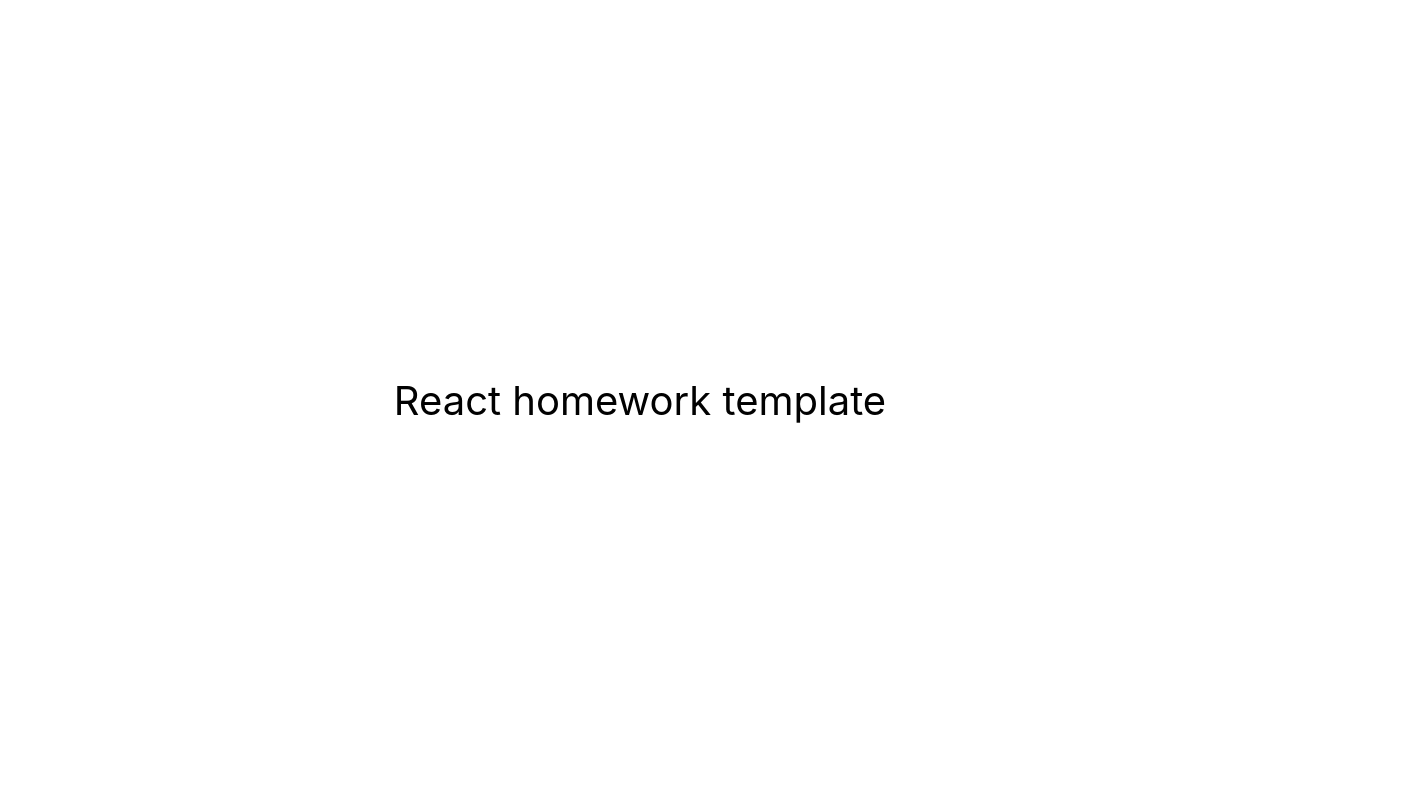
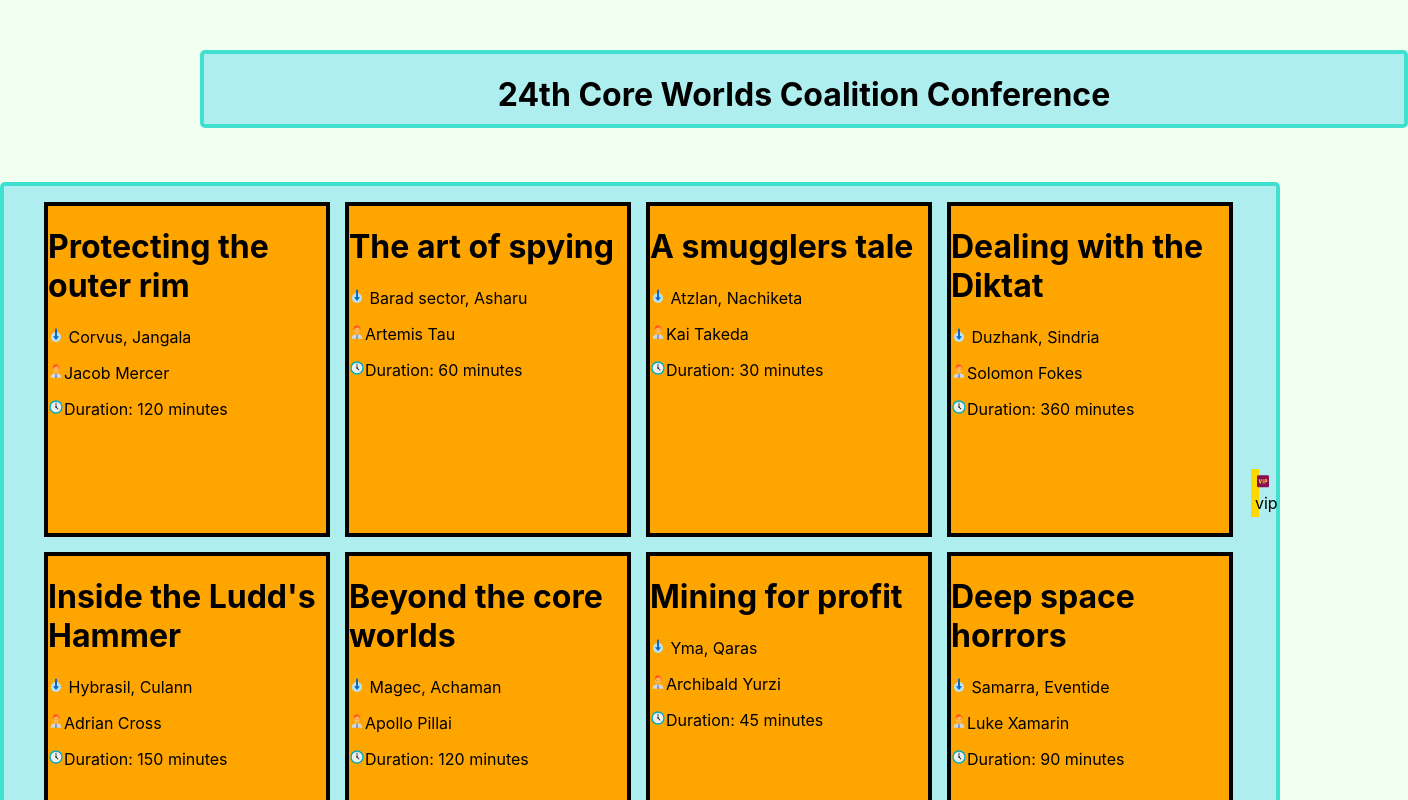
Before and after one commit to Olexander1234/board-react, a React (Create React App) app: page / in a window 1280 px wide. Shown: the top 800 px of the page, 1408 px wide, since content can reach past the window. Built offline with nearby package versions, Linux system fonts and the light colour scheme.

Commit message:
ячар

```diff
--- a/package.json
+++ b/package.json
@@ -1,5 +1,5 @@
 {
-  "name": "react-homework-template",
+  "name": "board-react",
   "version": "0.1.0",
   "private": true,
   "homepage": "https://goitacademy.github.io/react-homework-template/",
@@ -7,9 +7,12 @@
     "@testing-library/jest-dom": "^5.16.3",
     "@testing-library/react": "^12.1.4",
     "@testing-library/user-event": "^13.5.0",
+    "prop-types": "^15.8.1",
     "react": "^18.1.0",
     "react-dom": "^18.1.0",
+    "react-icons": "^4.10.1",
     "react-scripts": "5.0.1",
+    "styled-components": "^6.0.7",
     "web-vitals": "^2.1.3"
   },
   "scripts": {
--- a/src/components/App.jsx
+++ b/src/components/App.jsx
@@ -1,16 +1,15 @@
+import { EventTitle } from "./event/EventTitle";
+import { EventBoar } from "./event/EventBoar";
+import '../index.css';
+import boars from './boar.json';
+import { GlobalStyle} from './event/MyEvent.style'
 export const App = () => {
   return (
-    <div
-      style={{
-        height: '100vh',
-        display: 'flex',
-        justifyContent: 'center',
-        alignItems: 'center',
-        fontSize: 40,
-        color: '#010101'
-      }}
-    >
-      React homework template
-    </div>
+    <>
+<GlobalStyle/>
+    <EventTitle title={'24th Core Worlds Coalition Conference'}/>
+<EventBoar boars={boars}/>
+    </>
+
   );
 };
--- /dev/null
+++ b/src/components/boar.json
@@ -0,0 +1,82 @@
+[
+    {
+      "name": "Protecting the outer rim",
+      "location": "Corvus, Jangala",
+      "speaker": "Jacob Mercer",
+      "type": "free",
+      "time": {
+        "start": "2022-02-17T14:30:00",
+        "end": "2022-02-17T16:30:00"
+      }
+    },
+    {
+      "name": "The art of spying",
+      "location": "Barad sector, Asharu",
+      "speaker": "Artemis Tau",
+      "type": "free",
+      "time": {
+        "start": "2022-04-12T18:00:00",
+        "end": "2022-04-12T19:00:00"
+      }
+    },
+    {
+      "name": "A smugglers tale",
+      "location": "Atzlan, Nachiketa",
+      "speaker": "Kai Takeda",
+      "type": "paid",
+      "time": {
+        "start": "2022-06-23T17:00:00",
+        "end": "2022-06-23T17:30:00"
+      }
+    },
+    {
+      "name": "Dealing with the Diktat",
+      "location": "Duzhank, Sindria",
+      "speaker": "Solomon Fokes",
+      "type": "vip",
+      "time": {
+        "start": "2022-09-03T12:30:00",
+        "end": "2022-09-03T18:30:00"
+      }
+    },
+    {
+      "name": "Inside the Ludd's Hammer",
+      "location": "Hybrasil, Culann",
+      "speaker": "Adrian Cross",
+      "type": "free",
+      "time": {
+        "start": "2023-03-07T15:00:00",
+        "end": "2023-03-07T17:30:00"
+      }
+    },
+    {
+      "name": "Beyond the core worlds",
+      "location": "Magec, Achaman",
+      "speaker": "Apollo Pillai",
+      "type": "vip",
+      "time": {
+        "start": "2023-05-21T12:00:00",
+        "end": "2023-05-21T14:00:00"
+      }
+    },
+    {
+      "name": "Mining for profit",
+      "location": "Yma, Qaras",
+      "speaker": "Archibald Yurzi",
+      "type": "paid",
+      "time": {
+        "start": "2023-08-26T19:00:00",
+        "end": "2023-08-26T19:45:00"
+      }
+    },
+    {
+      "name": "Deep space horrors",
+      "location": "Samarra, Eventide",
+      "speaker": "Luke Xamarin",
+      "type": "free",
+      "time": {
+        "start": "2023-11-02T18:30:00",
+        "end": "2023-11-02T20:00:00"
+      }
+    }
+  ]
--- /dev/null
+++ b/src/components/event/Event.jsx
@@ -0,0 +1,42 @@
+import {Type} from './Type'
+import PropTypes from 'prop-types';
+import {FcInternal, FcManager, FcVip, FcClock} from 'react-icons/fc'
+import { EventCard } from './MyEvent.style';
+export const Event = ({ name, location, speaker, type, time }) => {
+  const startTime = new Date(time.start);
+  const endTime = new Date(time.end);
+  const durationMinutes = (endTime - startTime) / (1000 * 60);
+
+  return (
+
+    <EventCard>
+      <h1>{name}</h1>
+      <p>
+        <FcInternal /> {location}
+      </p>
+      <p>
+        <FcManager/>
+        {speaker}</p>
+
+      <p>
+        <FcClock/>
+
+        Duration: {durationMinutes} minutes</p>
+        <Type type={type}/>
+
+
+    </EventCard>
+
+  );
+};
+
+Event.propTypes = {
+    name: PropTypes.string.isRequired,
+    location: PropTypes.string.isRequired,
+    speaker: PropTypes.string.isRequired,
+    type: PropTypes.string.isRequired,
+    time: PropTypes.shape({
+      start: PropTypes.string.isRequired,
+      end: PropTypes.string.isRequired,
+    }).isRequired,
+  };
--- /dev/null
+++ b/src/components/event/EventBoar.jsx
@@ -0,0 +1,30 @@
+import { Event } from "./Event";
+
+import {EventDiv, EventList} from './MyEvent.style'
+export const EventBoar = ({boars}) => {
+  return (
+    <EventDiv>
+<EventList>
+
+
+        {boars.map(({ name, location, speaker, type, time }) => (
+
+<Event
+            key={name}
+            name={name}
+            location={location}
+            speaker={speaker}
+            type={type}
+            time={time}
+          />
+
+
+
+
+
+        ))}
+</EventList>
+
+    </EventDiv>
+  );
+};
--- /dev/null
+++ b/src/components/event/EventTitle.jsx
@@ -0,0 +1,9 @@
+
+import{EventsTitle} from'./MyEvent.style'
+
+export const EventTitle = ({title})=>{
+return <EventsTitle>
+    <h1>{title}</h1>
+    </EventsTitle>
+
+}
--- /dev/null
+++ b/src/components/event/MyEvent.style.jsx
@@ -0,0 +1,108 @@
+import styled from "styled-components";
+import { createGlobalStyle } from "styled-components"
+
+
+
+export const EventsTitle = styled.li`
+background-color: ${({theme})=>theme.colors.container};
+border: 4px solid ${({theme})=>theme.colors.borderContainer};
+border-radius: 5px;
+width: 1200px;
+height: 70px;
+margin-top: 50px;
+margin-left: 200px;
+text-align: center;
+`
+
+export const EventCard = styled.li`
+background-color: ${({theme})=>theme.colors.card};
+border: 4px solid ${({theme})=>theme.colors.borderCaed};
+width: calc((100% - 15px * 8 ) / 4);
+
+
+
+
+`
+
+export const  EventDiv = styled.div`
+
+background-color: ${({theme})=>theme.colors.container};
+border: 4px solid ${({theme})=>theme.colors.borderContainer};
+border-radius: 5px;
+margin-top: 50px;
+display: flex;
+margin: calc(4px + 50px) 0 calc(4px + 50px) 0;
+
+`
+
+export const EventList = styled.ul`
+
+display: flex;
+flex-wrap: wrap;
+gap: 15px;
+
+
+`
+
+export const GlobalStyle = createGlobalStyle`
+body {
+    margin: 0;
+    font-family: -apple-system, BlinkMacSystemFont, 'Segoe UI', 'Roboto', 'Oxygen',
+      'Ubuntu', 'Cantarell', 'Fira Sans', 'Droid Sans', 'Helvetica Neue',
+      sans-serif;
+    -webkit-font-smoothing: antialiased;
+    -moz-osx-font-smoothing: grayscale;
+    background-color: 	#F0FFF0;
+  }
+
+  code {
+    font-family: source-code-pro, Menlo, Monaco, Consolas, 'Courier New',
+      monospace;
+  }
+
+  img {
+    display: block;
+    max-width: 100%;
+    height: auto;
+  }
+
+  ul {
+
+    list-style: none;
+  }
+
+  a {
+
+    text-decoration: none;
+  }
+  li{
+    list-style: none;
+  }
+
+`
+
+export const TypeText = styled.p`
+margin-left: 300px;
+margin-top: 50px;
+
+border: 4px solid ${({type, theme})=>{
+
+    switch (type) {
+        case 'free':
+ return theme.colors.green;
+ case 'paid':
+    return theme.colors.purple;
+
+    case 'vip':
+    return theme.colors.cold;
+
+
+
+        default:
+        return    theme.colors.black;
+
+    }
+
+}}
+
+`
--- /dev/null
+++ b/src/components/event/Type.jsx
@@ -0,0 +1,14 @@
+import { FcVip} from 'react-icons/fc'
+import {TypeText} from './MyEvent.style'
+
+export const Type = ({type})=>{
+return  <TypeText type={type}>
+  <FcVip/>
+  {type}
+  </TypeText>
+
+
+
+
+
+}
--- a/src/index.css
+++ b/src/index.css
@@ -7,9 +7,35 @@ body {
     sans-serif;
   -webkit-font-smoothing: antialiased;
   -moz-osx-font-smoothing: grayscale;
+
 }
 
 code {
   font-family: source-code-pro, Menlo, Monaco, Consolas, 'Courier New',
     monospace;
 }
+
+img {
+  display: block;
+  max-width: 100%;
+  height: auto;
+}
+
+ul {
+
+  list-style: none;
+}
+
+a {
+
+  text-decoration: none;
+}
+li{
+  list-style: none;
+}
+body{
+
+
+
+  background-color: 	#F0FFF0;
+}
--- a/src/index.js
+++ b/src/index.js
@@ -2,9 +2,27 @@ import React from 'react';
 import ReactDOM from 'react-dom/client';
 import { App } from 'components/App';
 import './index.css';
+import { ThemeProvider } from 'styled-components';
+const theme = {
+  colors:{
+    container: '#AFEEEE',
+    borderContainer: '#40E0D0',
+    card: '#ffa500',
+    borderCard: '#ff8c00',
+    green: 'green',
+    purple:'purple',
+    cold: '#FFD700',
+    black: 'black'
+  }
+}
+
+
 
 ReactDOM.createRoot(document.getElementById('root')).render(
   <React.StrictMode>
+    <ThemeProvider theme={theme}>
     <App />
+    </ThemeProvider>
+
   </React.StrictMode>
 );
```
Also changed, not shown: 1 other file (tests, documents, lock files or other folders).
